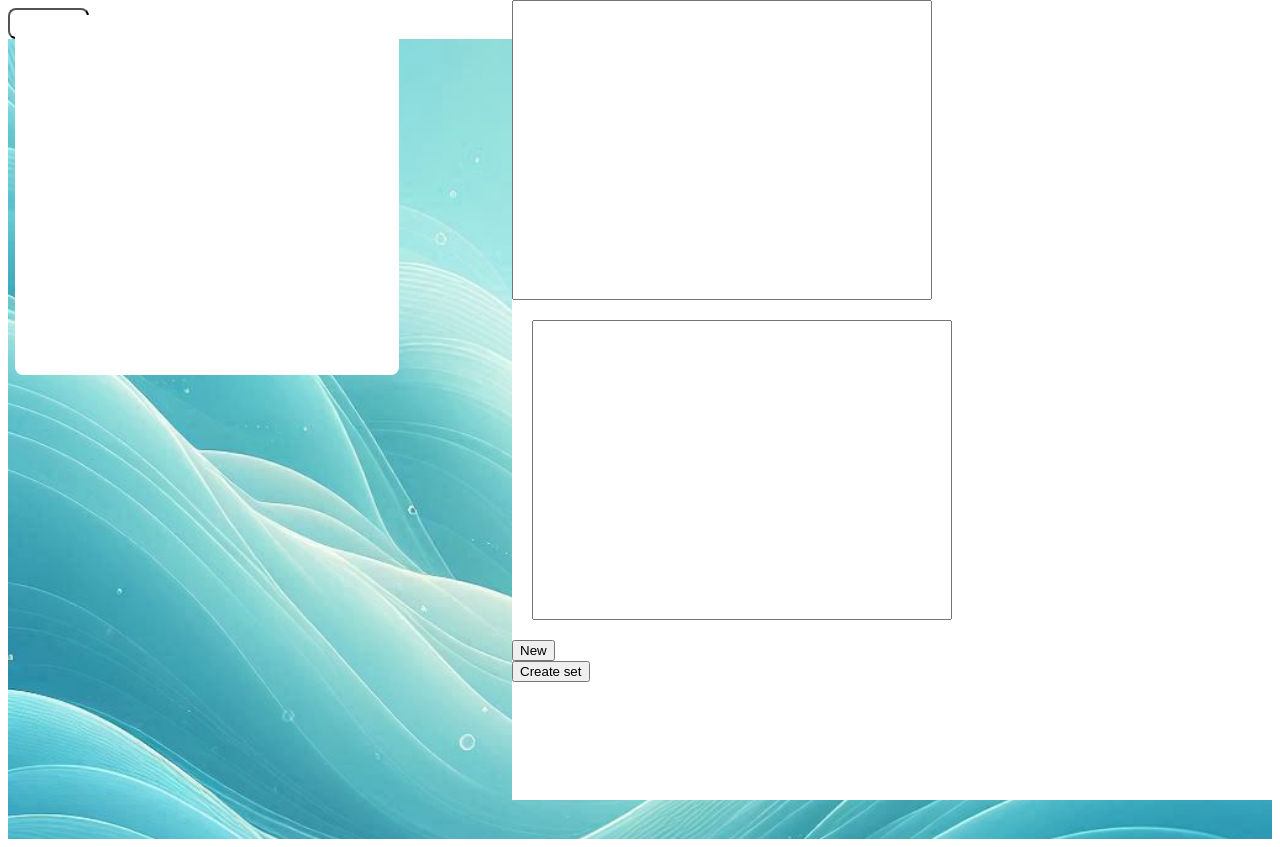
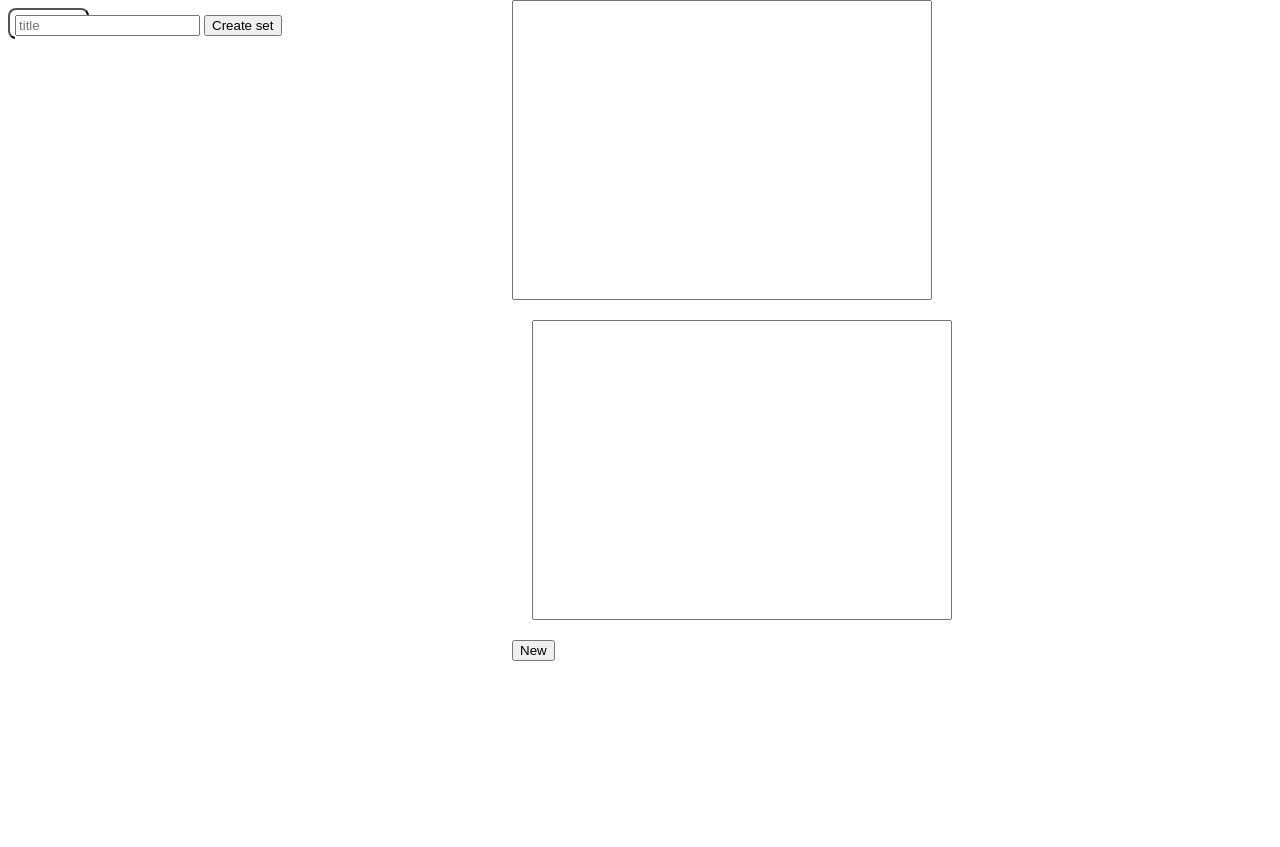
Before and after one commit to Introspectivegorilla/Final_project, a Flask app: page /new in a window 1280 px wide. After the commit the page ends 661 px from the top, so only its background shows below. Run offline with Flask 3, Linux system fonts and the light colour scheme; some libraries are stand-ins or nearby versions.

Commit message:
Idk if this will work in the future but for now it's not breaking so I'm saving it

```diff
--- a/app.py
+++ b/app.py
@@ -27,14 +27,15 @@ def after_request(response):
     response.headers["Expires"] = 0
     response.headers["Pragma"] = "no-cache"
     return response
-
+#db.execute("DROP TABLE flashcards")
+#db.execute("DROP TABLE cardsets")
 
 db.execute("CREATE TABLE IF NOT EXISTS users (user_id INTEGER PRIMARY KEY AUTOINCREMENT , username VARCHAR(30), hash)")
 
 
-sets = db.execute("CREATE TABLE IF NOT EXISTS cardsets (set_name VARCHAR(25), set_id INT PRIMARY KEY AUTOINCREMENT, user_id INT, FOREIGN KEY (user_id) REFERENCES users(user_id))")
+sets = db.execute("CREATE TABLE IF NOT EXISTS cardsets (set_name VARCHAR(25), set_id INTEGER PRIMARY KEY AUTOINCREMENT, user_id INT, FOREIGN KEY (user_id) REFERENCES users(user_id))")
 
-cards = db.execute("CREATE TABLE IF NOT EXISTS flashcards (prompt TEXT NOT NULL, response TEXT NOT NULL, card_id INT PRIMARY KEY AUTOINCREMENT, user_id INT, FOREIGN KEY (user_id) REFERENCES users(user_id))")
+cards = db.execute("CREATE TABLE IF NOT EXISTS flashcards (prompt TEXT NOT NULL, response TEXT NOT NULL, card_id INTEGER PRIMARY KEY AUTOINCREMENT, user_id INT,set_id INT, FOREIGN KEY (user_id) REFERENCES users(user_id),FOREIGN KEY (set_id) REFERENCES cardsets(set_id))")
 
 
 
@@ -101,16 +102,15 @@ def new():
     if request.method == "POST":
         prompts = request.form.getlist('prompt')
         responses = request.form.getlist('response')
-
-
+        title = request.form.get('title')
 
         study_dict = {key: value for key, value in zip(prompts, responses)}
         print(study_dict)
 
-        set_id = db.execute("INSERT INTO cardsets (user_id, set_name) VALUES (?, ?)", session['user_id'],  "My Flashcards")
+        set_id = db.execute("INSERT INTO cardsets (user_id, set_name) VALUES (?, ?)", session['user_id'], title)
         print(set_id)
         for key, value in study_dict.items():
-            test=db.execute("INSERT INTO flashcards (prompt, response, user_id) VALUES (?,?,?)",key,value,session['user_id'])
+            test=db.execute("INSERT INTO flashcards (prompt, response, user_id, set_id) VALUES (?,?,?,?)",key,value,session['user_id'],set_id)
 
         print(test)
 
--- a/templates/new.html
+++ b/templates/new.html
@@ -5,23 +5,24 @@
 {% block content %}
 
 
-<div class="bg1">
+
+<form method="post" action="/new">
+
+    <div class = "box2 l-corner">
+        <input type="text" name="title" placeholder="title">
+        <button type="submit">Create set</button>
+    </div>
+
+    <div class="box3 r-corner">
+        <input class="question" name="prompt" type="text">
+        <input class="answer" type="text" name="response">
+        <button class='btn3 center' type='button' onclick = "create_new()">New</button>
+    </div>
+
+</form>
 
 
-    <div class="box3 r-corner">
-        <form action="/new" method="post">
-            <input class='question' type="text" name="prompt">
-            <input class="answer" type="text" name="response">
-            <button type='button' onclick = "create_new()" class = 'btn3 center'>New</button>
-            <button type="submit">Create set</button>
-        </form>
-            </div>
 
-            <div class = 'box2 l-corner'>
-
-            </div>
-
-</div>
 
 
 {% endblock %}
```
Also changed, not shown: flashcards.db, 2 other files.
